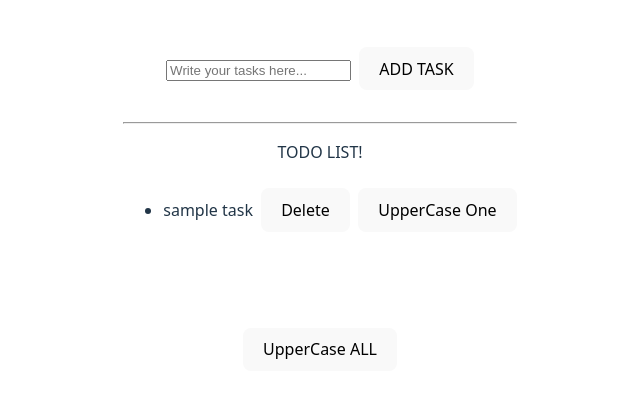
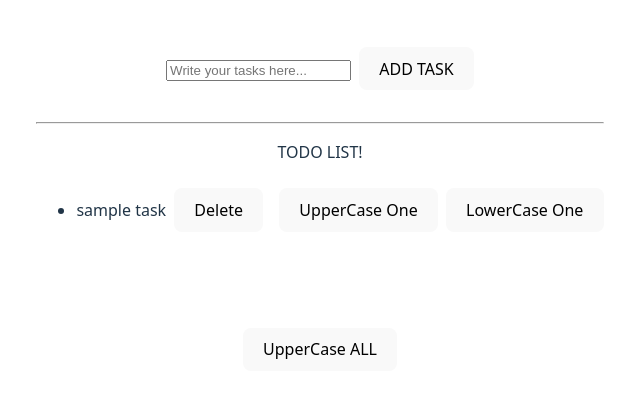
Before and after one commit to hrdk94/Todo-With-React, a React (Vite) app: page / in a window 1280 px wide. Shown: the part 191-588 px from the top of the page, without its empty margins (320-960 px from the left). Built offline with nearby package versions, Linux system fonts and the light colour scheme.

Commit message:
Similar funct

```diff
--- a/src/Todo.jsx
+++ b/src/Todo.jsx
@@ -51,6 +51,19 @@ let UpperCaseOne = (id) => {
   }));
 };
 
+let  LowerCaseOne = (id) =>{
+    setTodos(todos.map((todo) => {
+    if (todo.id === id) {
+      return {
+        ...todo,
+        task: todo.task.toLowerCase(),
+      };
+    } else {
+      return todo;
+    }
+  }));
+}
+
 
 
     return(
@@ -75,7 +88,8 @@ let UpperCaseOne = (id) => {
                         <li key={todos.id}>
                             {todos.task}
                             <button style={{margin: "8px"}} onClick={()=>DeleteTodo(todos.id)}>Delete</button>
-                            <button onClick={() => UpperCaseOne(todos.id)}>UpperCase One</button>
+                            <button style={{margin: "8px"}} onClick={() => UpperCaseOne(todos.id)}>UpperCase One</button>
+                            <button onClick={() => LowerCaseOne(todos.id)}>LowerCase One</button>
                             </li>
                     ))
                 }
```
